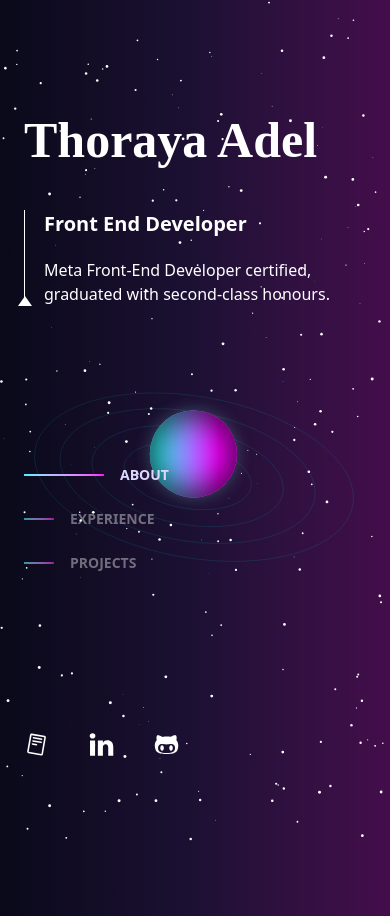
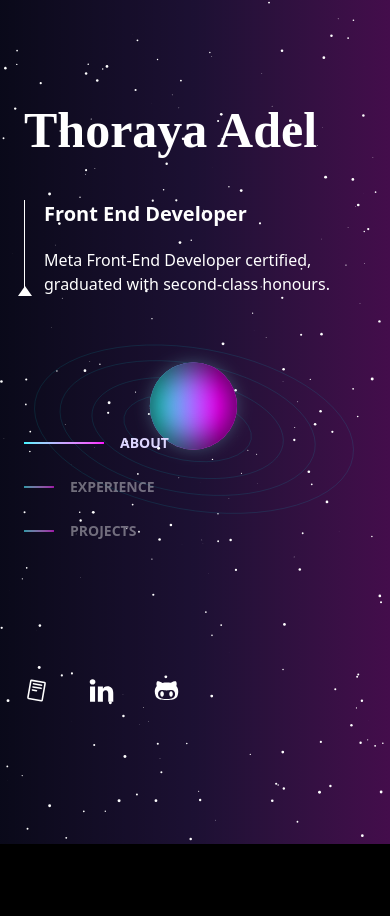
Before and after one commit to ThorayaElsharawy/my-portfolio, a Next.js app: page / in a window 390 px wide. After the commit the page ends 844 px from the top, so only its background shows below. Built offline with nearby package versions, Linux system fonts and the light colour scheme; a web font is replaced by a local one.

Commit message:
fix: update spaces

```diff
--- a/src/app/page.tsx
+++ b/src/app/page.tsx
@@ -11,7 +11,7 @@ export default function Home() {
       <Stars />
       <div className="mx-auto min-h-screen max-w-screen-2xl px-6 md:px-12 py-6 lg:py-0 relative ">
         <main className="lg:flex lg:justify-between lg:gap-4 w-auto">
-          <div className="absolute z-10 w-auto h-full lg:h-auto lg:relative lg:w-[30%] flex flex-col justify-around">
+          <div className="absolute z-10 w-auto h-full lg:h-auto lg:relative lg:w-[30%] flex flex-col gap-24 justify-around py-24">
             <div className="text-white">
               <h1 className="text-[50px] lg:text-[60px] font-bold mb-8 font-poetsen">Thoraya Adel</h1>
               <div className="flex items-center gap-2 relative mt-5">
@@ -46,11 +46,11 @@ export default function Home() {
                 </Link>
               </li>
             </ul>
-            <div className="pb-20 lg:pb-0">
+            <div className="">
               <Footer />
             </div>
           </div>
-          <div className="flex-1 top-0 lg:relative m-auto sticky h-screen">
+          <div className="flex-1 top-0 lg:relative m-auto sticky h-screen -mt-12 sm:mt-0">
             <Moon />
           </div>
         </main>
```
